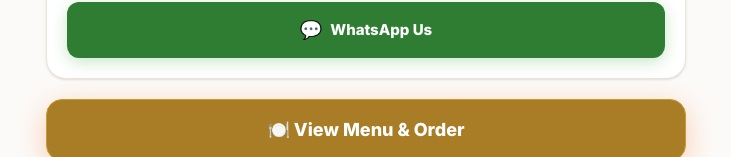
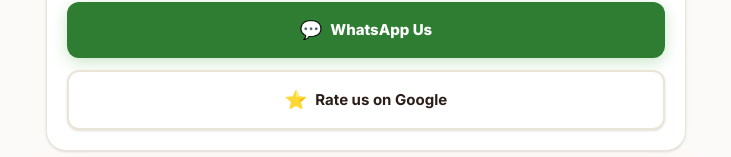
Before and after one commit to thaliraja404-source/thaliraja, a Next.js app: page /info in a window 1280 px wide. Shown: the part 795-952 px from the top of the page, without its empty margins (274-1005 px from the left). Built offline with nearby package versions, Linux system fonts and the light colour scheme; no server answers; the database is empty.

Commit message:
feat: add Rate us on Google button to Info page

```diff
--- a/src/components/restaurant-info.tsx
+++ b/src/components/restaurant-info.tsx
@@ -91,7 +91,14 @@
           >
             <span className="text-lg">💬</span> WhatsApp Us
           </a>
-
+          <a
+            href="https://www.google.com/maps/place/Thali+Raja/@25.2902218,77.6425776,17z/data=!4m8!3m7!1s0x3970a3fda7266ab7:0x631d6e815a8a26e7!8m2!3d25.2902218!4d77.6425776!9m1!1b1!16s%2Fg%2F11y_kgxmbp?entry=ttu&g_ep=EgoyMDI2MDkyNy4wIKXMDSoASAFQAw%3D%3D"
+            target="_blank"
+            rel="noopener noreferrer"
+            className="flex items-center justify-center gap-2 bg-white hover:bg-cream-50 text-ink-900 border-2 border-cream-200 rounded-xl py-3.5 font-bold text-[15px] transition-colors shadow-sm touch-manipulation cursor-pointer"
+          >
+            <span className="text-lg">⭐</span> Rate us on Google
+          </a>
         </div>
       </div>
 
```
